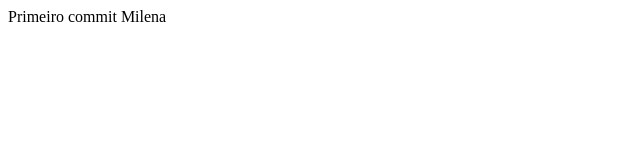
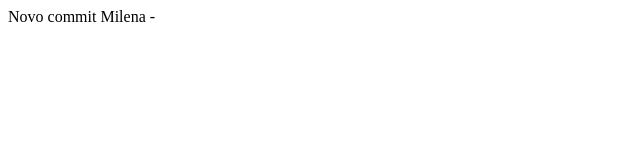
Before and after one commit to milena-ribeiro/testegit, a plain HTML site: page index.html in a window 1280 px wide. Shown: the full height of the page, 0-640 px from the left. Drawn offline with Linux system fonts and the light colour scheme.

Commit message:
alteração no nome

```diff
--- a/index.html
+++ b/index.html
@@ -9,7 +9,7 @@
 </head>
 
 <body>
-  Primeiro commit Milena
+  Novo commit Milena -
   <script src="script.js"></script>
 
 
```
